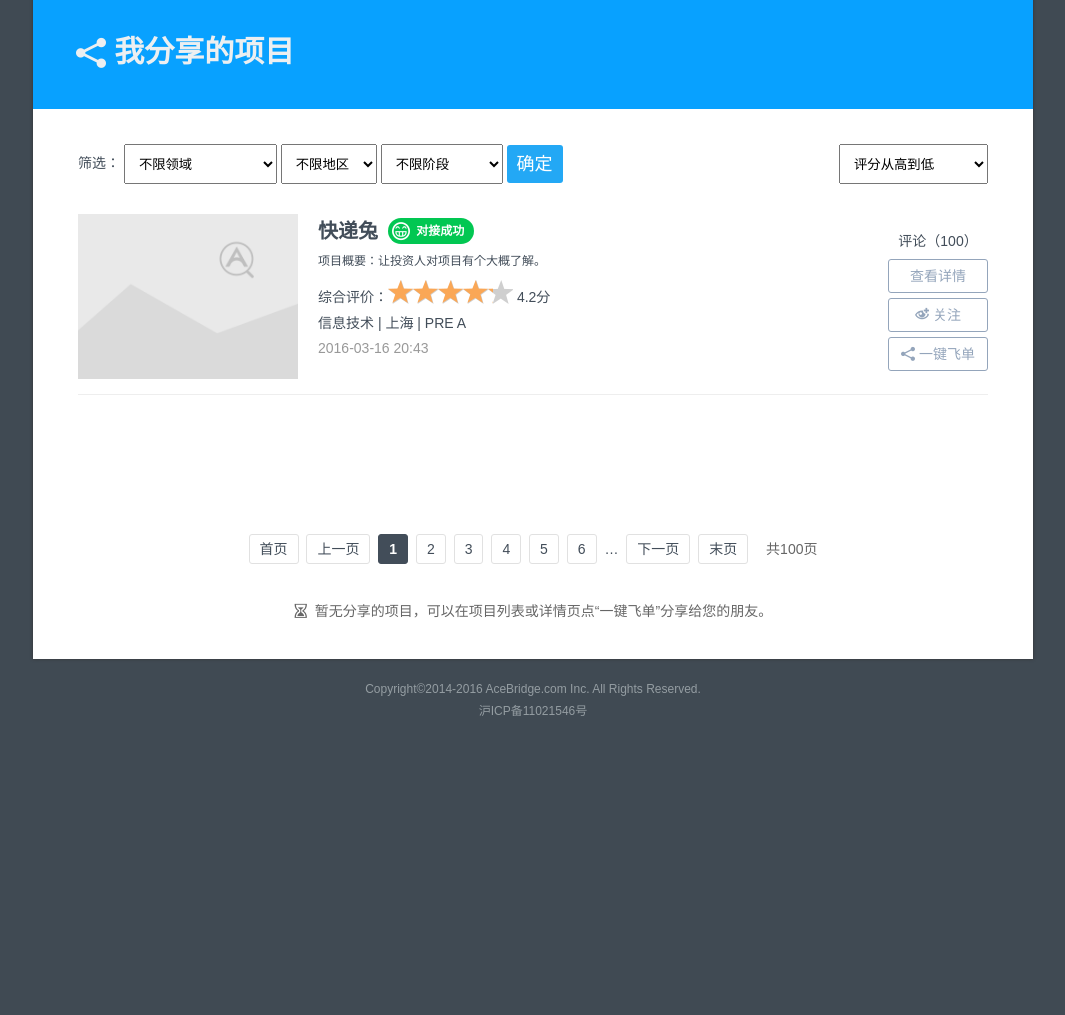
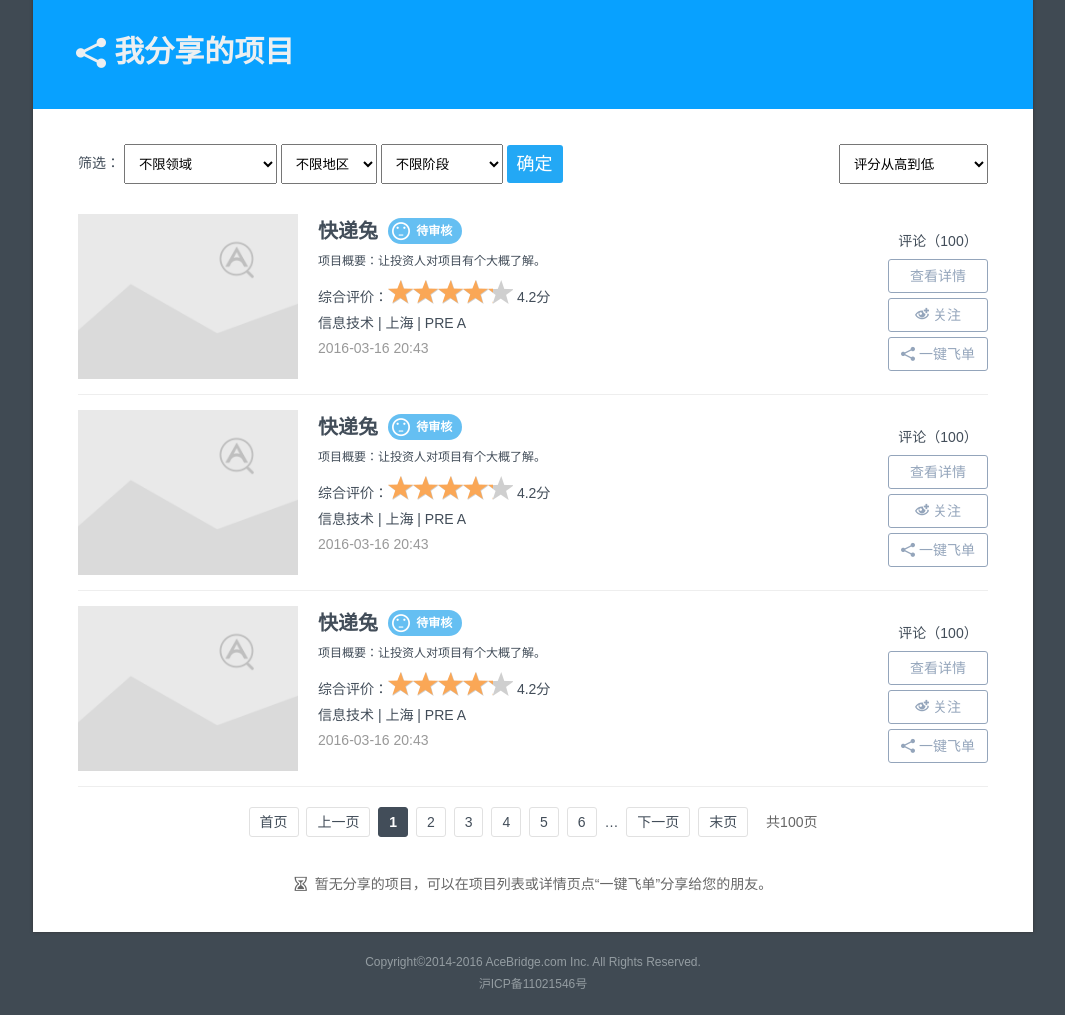
Before and after one commit to xwbline/businessPlan, a plain HTML site: page bp_shareList.htm in a window 1280 px wide. Shown: the part 65-1080 px from the top of the page, without its empty margins (107-1172 px from the left). Before the commit the page ends 807 px from the top, so only its background shows below. Drawn offline with nearby package versions, Linux system fonts and the light colour scheme; files whose address does not match are found by name.

Commit message:
为《一键飞单》

```diff
--- a/bp_shareList.htm
+++ b/bp_shareList.htm
@@ -120,10 +120,44 @@
 	    </select>
     </div>
 		<ul class="bpList">
+            <li class="clearfix">
+            <a href="bp_detailsLP.htm"><img src="images/defaultimg960x720.gif" width="960" height="720" alt="" /></a>
+            <section class="wordsInfo">
+            <h3><a href="bp_detailsLP.htm">快递兔</a><span class="tag_pending"><i class="icon-neutral"></i> 待审核</span></h3>
+            <p>项目概要：让投资人对项目有个大概了解。</p>
+            综合评价：<span class="starResult"><i style="width:84%;"></i></span> 4.2分
+            <br />信息技术 | 上海 | PRE A
+            <time>2016-03-16 20:43</time>
+            </section>
+            <aside class="siderBar">
+            <span>评论（100）</span>
+            <a href="bp_detailsLP.htm" class="btnSty02">查看详情</a>
+            <a href="javascript:;" class="btnSty02"><i class="icon-eye-plus"></i> 关注</a>
+            <!-- <a href="javascript:;" class="btnSty02"><i class="icon-eye-minus"></i> 取消关注</a> -->
+            <a href="javascript:;" class="btnSty02"><i class="icon-share02"></i> 一键飞单</a>
+            </aside>
+            </li>
+            <li class="clearfix">
+            <a href="bp_detailsLP.htm"><img src="images/defaultimg960x720.gif" width="960" height="720" alt="" /></a>
+            <section class="wordsInfo">
+            <h3><a href="bp_detailsLP.htm">快递兔</a><span class="tag_pending"><i class="icon-neutral"></i> 待审核</span></h3>
+            <p>项目概要：让投资人对项目有个大概了解。</p>
+            综合评价：<span class="starResult"><i style="width:84%;"></i></span> 4.2分
+            <br />信息技术 | 上海 | PRE A
+            <time>2016-03-16 20:43</time>
+            </section>
+            <aside class="siderBar">
+            <span>评论（100）</span>
+            <a href="bp_detailsLP.htm" class="btnSty02">查看详情</a>
+            <a href="javascript:;" class="btnSty02"><i class="icon-eye-plus"></i> 关注</a>
+            <!-- <a href="javascript:;" class="btnSty02"><i class="icon-eye-minus"></i> 取消关注</a> -->
+            <a href="javascript:;" class="btnSty02"><i class="icon-share02"></i> 一键飞单</a>
+            </aside>
+            </li>
 			<li class="clearfix">
 			<a href="bp_detailsLP.htm"><img src="images/defaultimg960x720.gif" width="960" height="720" alt="" /></a>
 			<section class="wordsInfo">
-			<h3><a href="bp_detailsLP.htm">快递兔</a><span class="tag_connectSuccess"><i class="icon-grin"></i> 对接成功</span></h3>
+			<h3><a href="bp_detailsLP.htm">快递兔</a><span class="tag_pending"><i class="icon-neutral"></i> 待审核</span></h3>
 			<p>项目概要：让投资人对项目有个大概了解。</p>
 			综合评价：<span class="starResult"><i style="width:84%;"></i></span> 4.2分
 			<br />信息技术 | 上海 | PRE A
--- a/css/bp.css
+++ b/css/bp.css
@@ -236,6 +236,7 @@ table{width:100%;border-collapse:collapse;}
 .icon-menu:before{content:"\e98a";}
 .icon-share02:before{content:"\ea26";}
 .icon-info:before{content:"\e9d8";}
+.icon-bookmarkers:before{content:"\e99f";}
 .icon-sort-amount-asc{content:"\ea11";}
 .icon-sort-amount-desc{content:"\ea12";}
 
--- a/topbar_founder.js
+++ b/topbar_founder.js
@@ -1 +1 @@
-document.write('<div class="fixTop"><div class="wrap clearfix"><a href="http://m.acebridge.net/index.htm" class="logo"><i class="icon-a"></i>一度人脉</a><div class="mainMenu" ng-hide="false"><a href="../h5/login.htm" title="登录一度人脉" ng-show="true"><i class="icon-user"></i>登录</a><a href="../h5/reg.htm" title="注册一度人脉" ng-show="true">注册</a><a href="userCenter.htm" class="navUserName" ng-hide="true"><img src="../tools/images/defaultface.gif" width="30" height="30" alt="输出用户名" />用户名</a><nav id="jq_siteMenu" class="siteMenu"><span class="btnClose" title="关闭">&times;</span><a href="bp_mine.htm" class="bpMine"><i class="icon-newspaper"></i>我的项目</a><a href="bp_upload.htm" class="bpUpload"><i class="icon-plus"></i>上传BP</a><a href="bp_shareList.htm" class="navShareList"><i class="icon-share02"></i>我分享的项目</a></nav><span id="jq_siteMenu_open" class="icon-menu" title="菜单"></span></div></div></div>');
+document.write('<div class="fixTop"><div class="wrap clearfix"><a href="http://m.acebridge.net/index.htm" class="logo"><i class="icon-a"></i>一度人脉</a><div class="mainMenu" ng-hide="false"><a href="../h5/login.htm" title="登录一度人脉" ng-show="true"><i class="icon-user"></i>登录</a><a href="../h5/reg.htm" title="注册一度人脉" ng-show="true">注册</a><a href="userCenter.htm" class="navUserName" ng-hide="true"><img src="../tools/images/defaultface.gif" width="30" height="30" alt="输出用户名" />用户名</a><nav id="jq_siteMenu" class="siteMenu"><span class="btnClose" title="关闭">&times;</span><a href="bp_mine.htm" class="bpMine"><i class="icon-newspaper"></i>我的项目</a><a href="bp_upload.htm" class="bpUpload"><i class="icon-plus"></i>上传BP</a><a href="../h5/recommendList.htm"><i class="icon-bookmarkers"></i>项目推荐</a></nav><span id="jq_siteMenu_open" class="icon-menu" title="菜单"></span></div></div></div>');
```
Also changed, not shown: bp_mine.htm (+0 -1 lines).
